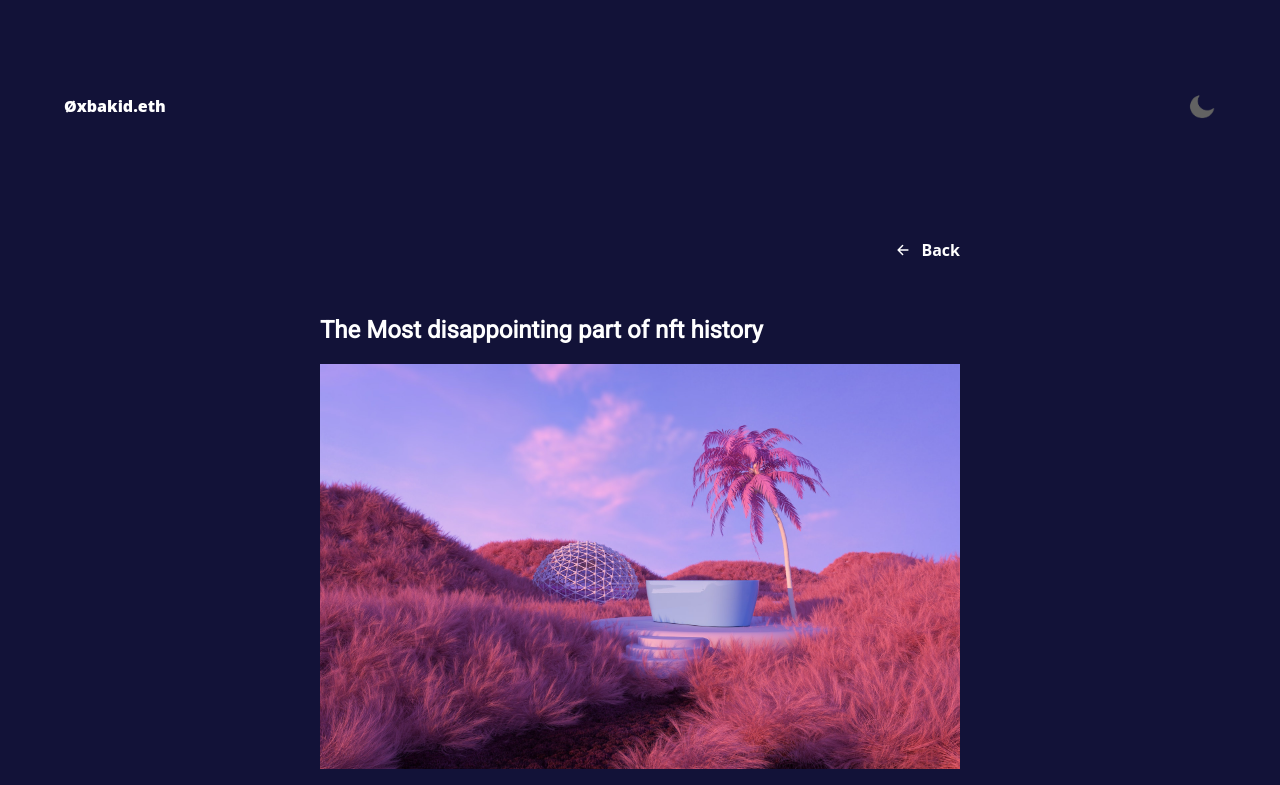
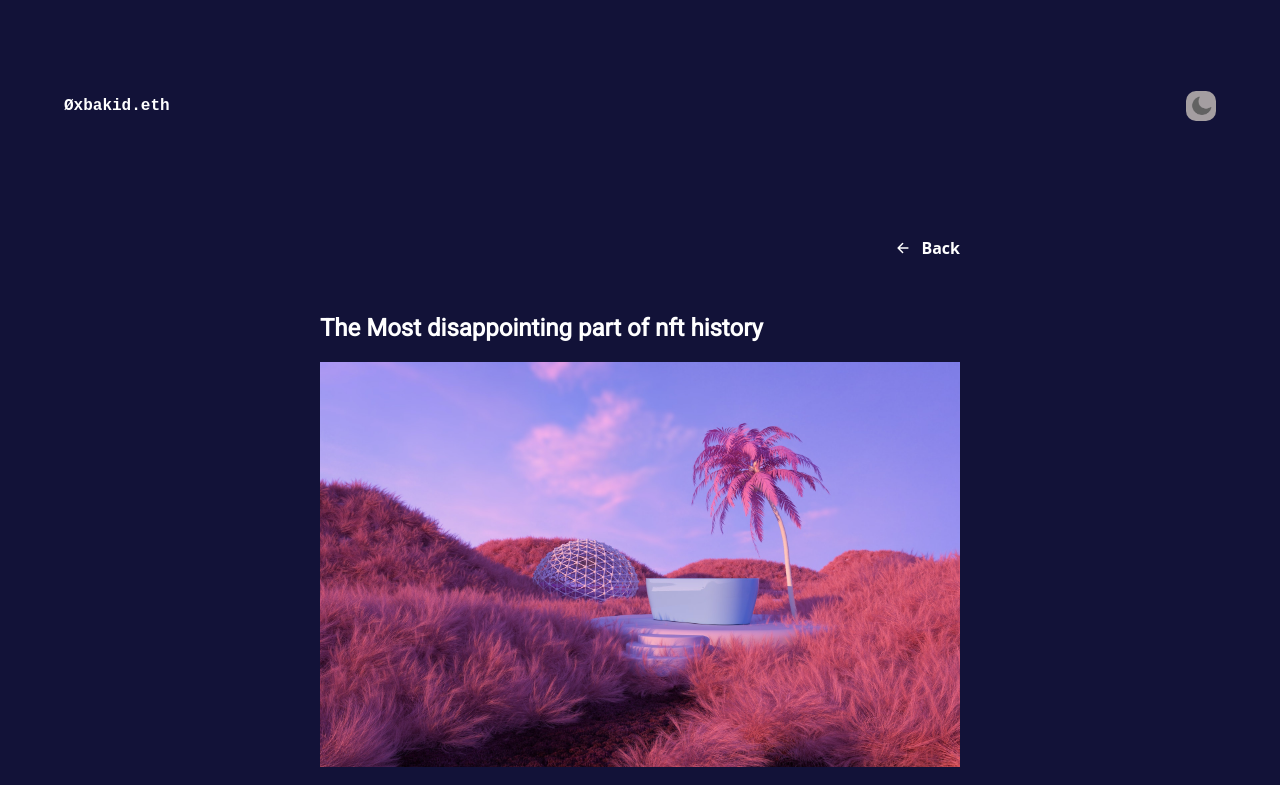
Before and after one commit to Joebakid/NFT-blog, a plain HTML site: page dark-nft.html in a window 1280 px wide. Shown: the top 785 px of the page. Drawn offline with nearby package versions, Linux system fonts and the light colour scheme.

Commit message:
icon-img updated across all pages

```diff
--- a/dark-nft.html
+++ b/dark-nft.html
@@ -17,17 +17,26 @@
   </head>
   <body>
 
-    <header href="#back to top">
-      <div class=" " >
+    <header>
+      <div class=" ">
         <nav class="nav">
           <ul>
             <!-- <li class="logo">Blog</li> -->
             <li class="logo">
-              <!-- <ion-icon name="analytics-outline" size="large"></ion-icon> -->
-              <a class="nav-inner-link" href="index.html"> Øxbakid.eth</a>
+              <!-- <ion-icon
+                name="analytics-outline"
+                class="icon-logo"
+                size="large"
+              ></ion-icon> -->
+              Øxbakid.eth
             </li>
           </ul>
-          <img src="dark theme icon/moon.png" alt="" id="icon" />
+          <img
+            class="icon-img"
+            src="dark theme icon/moon.png"
+            alt=""
+            id="icon"
+          />
         </nav>
       </div>
     </header>
```
Also changed, not shown: scalabilty.html (+7 -3 lines), security.html (+13 -4 lines), tracking-wallet.html (+13 -4 lines).
